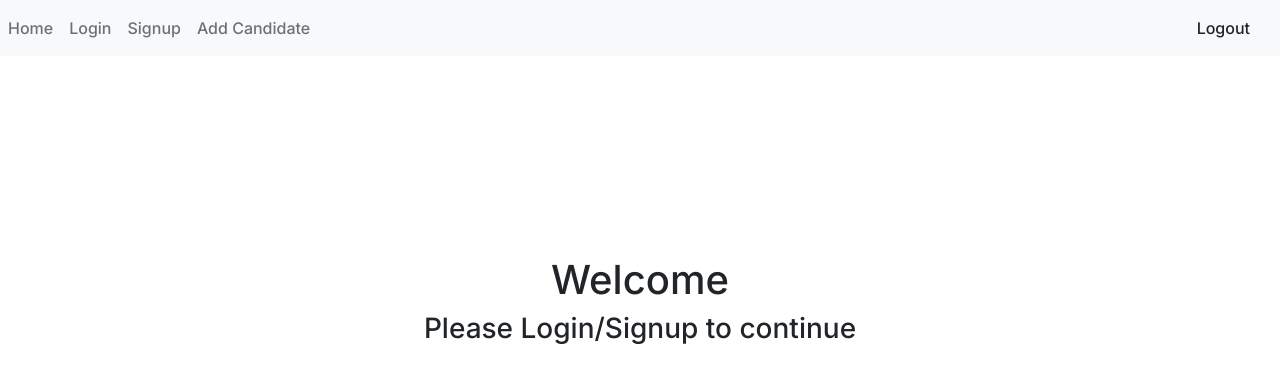
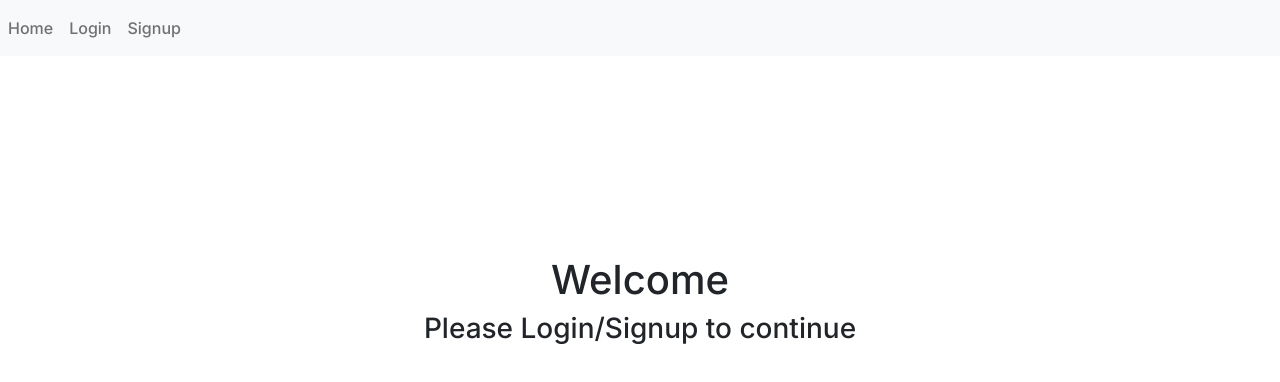
Before and after one commit to AnkitSingh60/Deskala-MERN-Assignment, a React (Create React App) app in the folder frontend/: page / in a window 1280 px wide. Shown: the top 382 px of the page. Built offline with nearby package versions, Linux system fonts and the light colour scheme; a web font is replaced by a local one.

Commit message:
added login and logout condition

```diff
--- a/frontend/src/components/Navbar.jsx
+++ b/frontend/src/components/Navbar.jsx
@@ -19,6 +19,21 @@ const Navbar = () => {
               Home
             </Link>
           </li>
+          {auth ? (
+            <li className="nav-item">
+              <Link className="nav-link" to="/addcandidate">
+                Add Candidate
+              </Link>
+            </li>
+          ) : (
+            ""
+          )}
+          {auth ? (
+            <Link onClick={logout} className="nav-link logout" to="/">
+              Logout
+            </Link>
+          ) : (
+            <>
               <li className="nav-item">
                 <Link className="nav-link" to="/login">
                   Login
@@ -29,16 +44,10 @@ const Navbar = () => {
                   Signup
                 </Link>
               </li>
-          <li className="nav-item">
-            <Link className="nav-link" to="/addcandidate">
-              Add Candidate
-            </Link>
-          </li>
+            </>
+          )}
         </ul>
       </div>
-      <Link onClick={logout} className="nav-link logout" to="/">
-        Logout
-      </Link>
     </nav>
   );
 };
```
Lines whose indentation alone changed are shown as unchanged.
